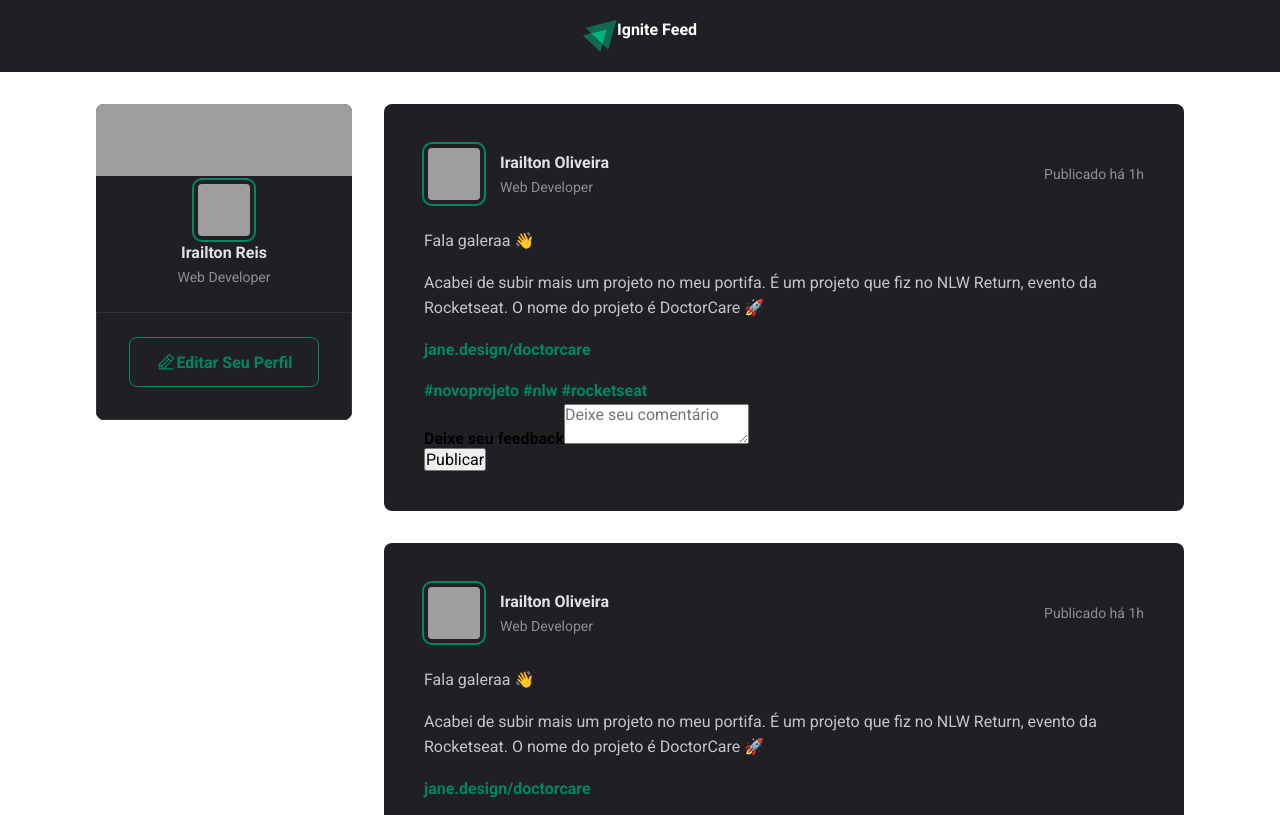
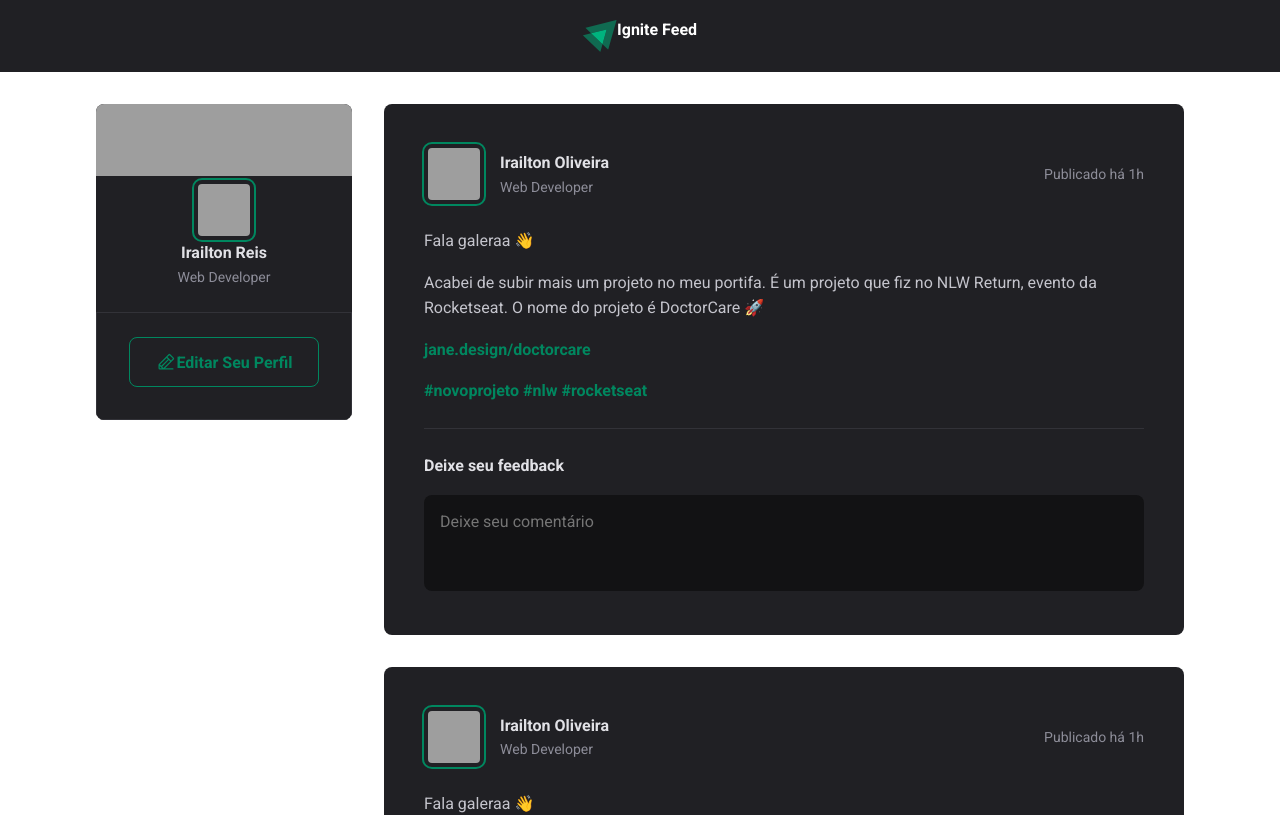
Before and after one commit to irailtonreis/ignite-projeto-01, a React (Vite) app: page / in a window 1280 px wide. Shown: the top 815 px of the page. Built offline with nearby package versions, Linux system fonts and the light colour scheme; grey boxes are pictures that could not be loaded.

Commit message:
feat: Estrutura aplicação - Formulário estilização

```diff
--- a/src/components/Post.module.css
+++ b/src/components/Post.module.css
@@ -69,3 +69,53 @@
 .content a:hover{
     color: var(--green-300);
 }
+
+.commentForm{
+    width: 100%;
+    margin-top: 1.5rem;
+    padding-top: 1.5rem;
+    border-top: 1px solid var(--gray-600);
+}
+
+.commentForm > strong {
+    line-height: 1.6;
+    color: var(--gray-100);
+}
+.commentForm > textarea {
+    width: 100%;
+    background: var(--gray-900);
+    border: 0;
+    resize: none;
+    height: 6rem;
+    padding: 1rem;
+    border-radius: 8px;
+    color: var(--gray-100);
+    line-height: 1.4;
+    margin-top: 1rem;
+}
+.commentForm button[type="submit"]{
+    padding: 1rem 1.5rem;
+    margin-top: 1rem;
+    border-radius: 8px;
+    border: 0;
+    background: var(--green-500);
+    color: var(--white);
+    font-weight: bold;
+    cursor: pointer;
+    transition: background-color 0.1s;
+}
+
+.commentForm footer{
+    visibility: hidden;
+    max-height: 0;
+}
+
+.commentForm:focus-within footer{
+    visibility: visible;
+    max-height: none;
+}
+
+.commentForm button[type="submit"]:hover{
+    background: var(--green-300);
+
+}
```
